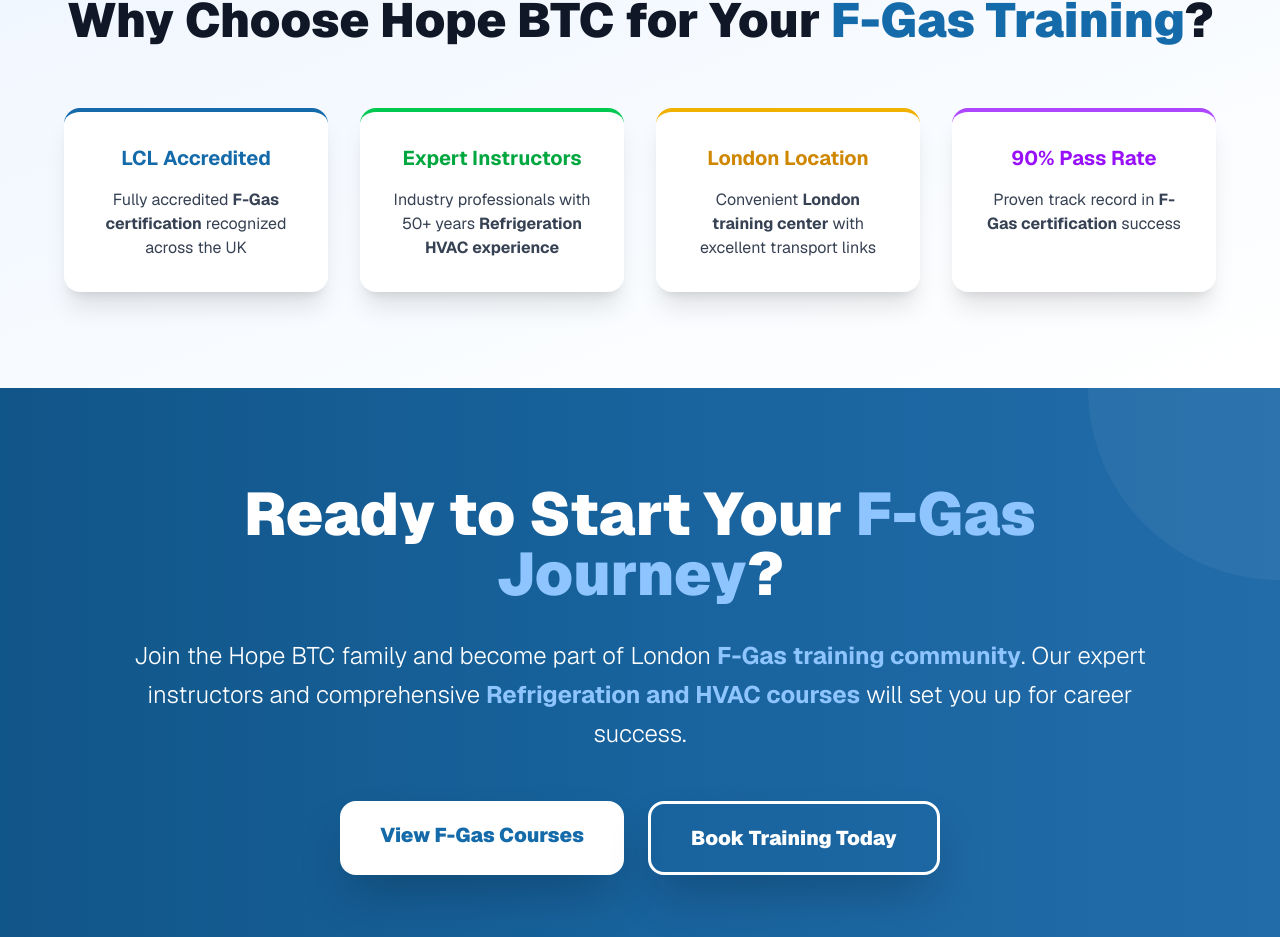
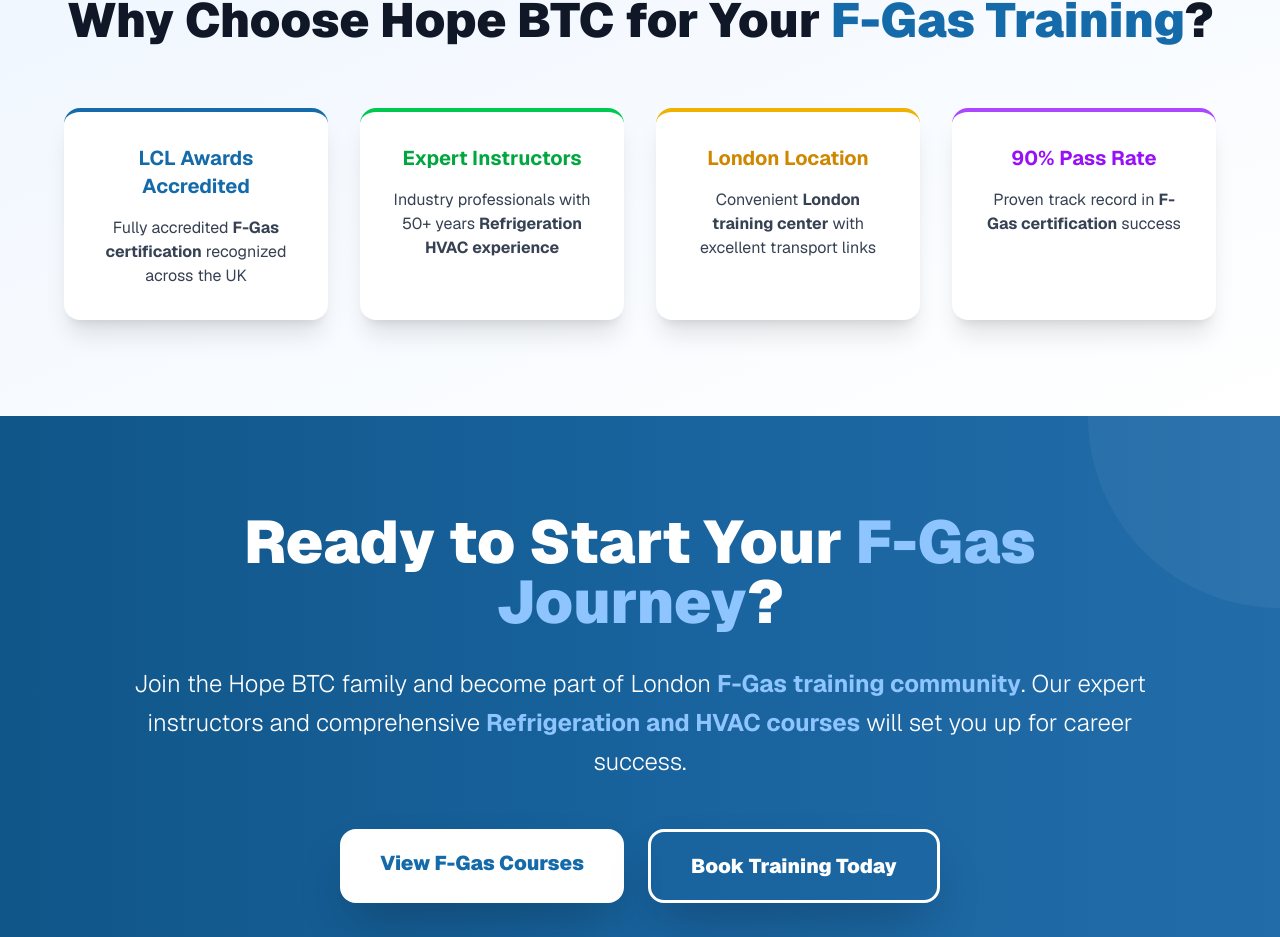
Before and after one commit to alikansoh/Hope-Btc, a Next.js app in the folder front-end/: page /about in a window 1280 px wide. Shown: the part 2862-3799 px from the top of the page. Built offline with nearby package versions, Linux system fonts and the light colour scheme.

Commit message:
fix some problem

```diff
--- a/front-end/src/app/about/page.tsx
+++ b/front-end/src/app/about/page.tsx
@@ -211,7 +211,7 @@
           <div className="grid grid-cols-1 md:grid-cols-2 lg:grid-cols-4 gap-8">
             <div className="bg-white rounded-2xl shadow-xl p-8 text-center hover:shadow-2xl transition-all duration-300 transform hover:-translate-y-2 border-t-4 border-[#156BAA]">
               <h3 className="text-xl font-bold text-[#156BAA] mb-4">
-                LCL Accredited
+                LCL Awards Accredited
               </h3>
               <p className="text-gray-700">
                 Fully accredited <strong>F-Gas certification</strong> recognized
```
